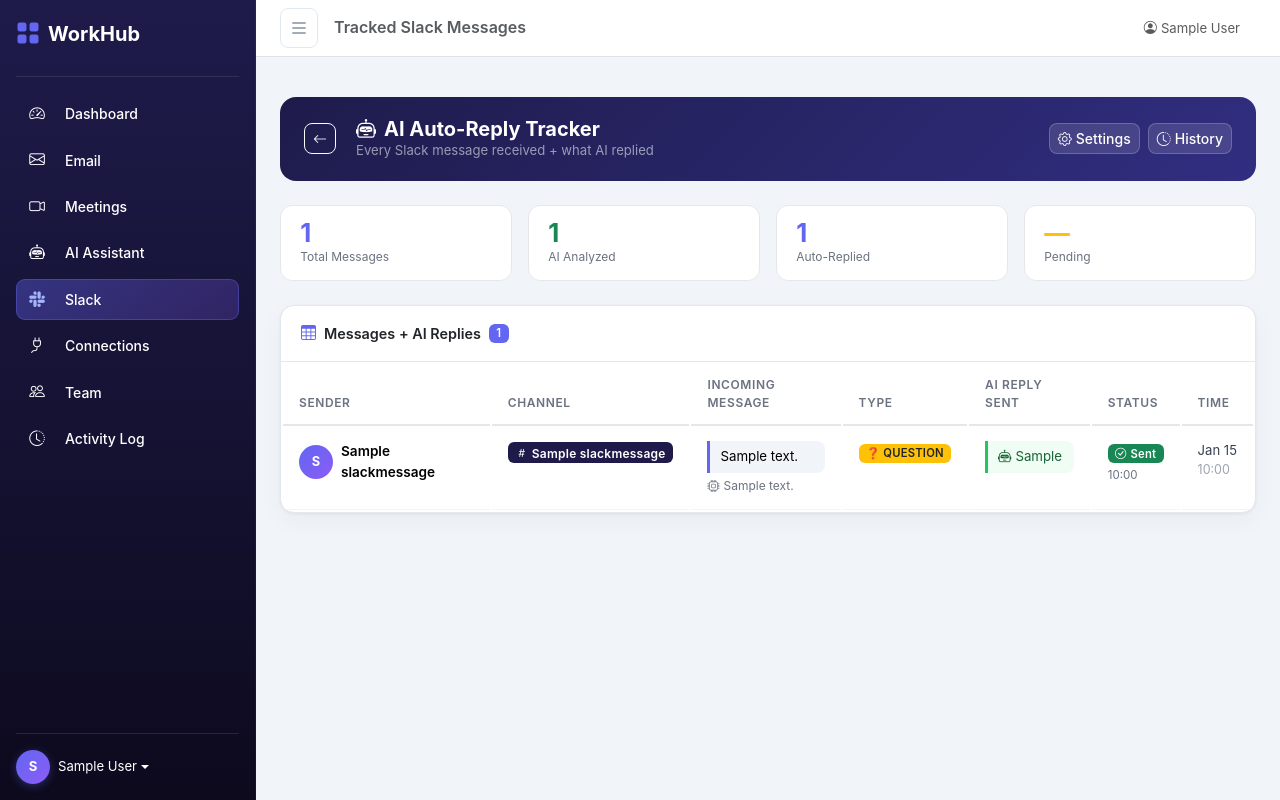
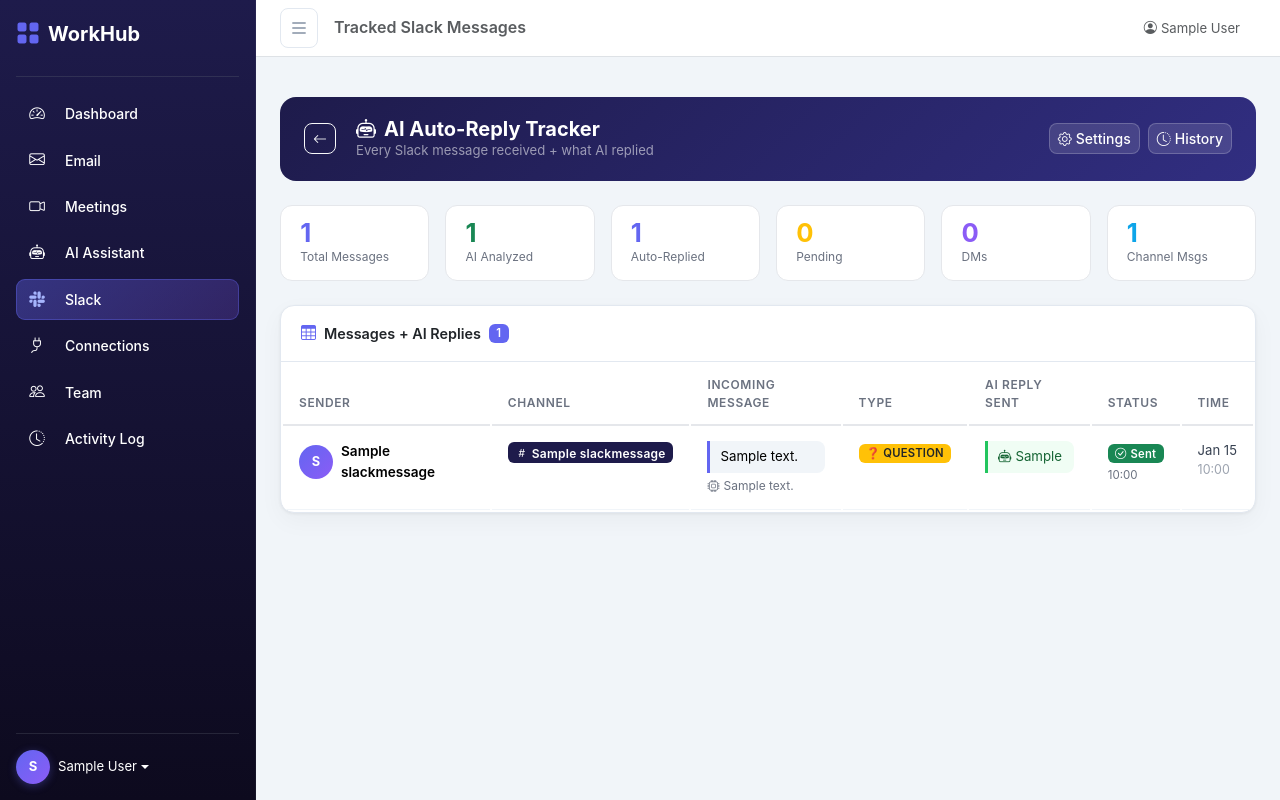
Before and after one commit to RIAURAI/custome_agents, a Django app: page /slack/track/ in a window 1280 px wide. Run offline with Django 5.2, Linux system fonts and the light colour scheme; a user stored in the database is signed in; tables that the repository leaves empty hold one stand-in row (values such as "Sample post").

Commit message:
slack user toekn

```diff
--- a/integrations/models.py
+++ b/integrations/models.py
@@ -28,6 +28,8 @@ class UserIntegration(models.Model):
     slack_app_token_enc = models.BinaryField(null=True, blank=True)
     # Signing Secret — used to verify incoming Slack webhook requests per user
     slack_signing_secret_enc = models.BinaryField(null=True, blank=True)
+    # User OAuth Token (xoxp-...) — for posting as the user (not the bot)
+    slack_user_token_enc = models.BinaryField(null=True, blank=True)
     connected_at = models.DateTimeField(auto_now_add=True)
 
     class Meta:
@@ -76,6 +78,8 @@ class CompanyIntegration(models.Model):
     slack_bot_user_id = models.CharField(max_length=100, blank=True)
     slack_app_token_enc = models.BinaryField(null=True, blank=True)
     slack_signing_secret_enc = models.BinaryField(null=True, blank=True)
+    # User OAuth Token (xoxp-...) — for posting as the user (not the bot)
+    slack_user_token_enc = models.BinaryField(null=True, blank=True)
 
     # Audit
     connected_by = models.ForeignKey(
--- a/slack_hub/views.py
+++ b/slack_hub/views.py
@@ -14,12 +14,7 @@ from django.views.decorators.csrf import csrf_exempt
 from django.views.decorators.http import require_POST
 
 from integrations.models import UserIntegration
-from integrations.slack_utils import get_valid_slack_token, get_valid_slack_signing_secret
-from integrations.models import CompanyIntegration
-from integrations.utils import get_company_slack_token, get_company_integration
 from integrations.slack_utils import get_valid_slack_token
-
-from companies.middleware import log_activity, platform_access_required
 
 from .models import SlackMessage, AutoReplyRule
 from .slack_service import (
@@ -34,47 +29,23 @@ logger = logging.getLogger(__name__)
 
 
 def _get_slack_token(request):
-    """Get valid Slack token for the current company or user, or return None with message."""
-    token = get_company_slack_token(request)
+    """Get valid Slack token or return None with message."""
+    integration = UserIntegration.objects.filter(
+        user=request.user, service="slack"
+    ).first()
+    if not integration:
+        messages.warning(request, "Please connect your Slack account first.")
+        return None
+    token = get_valid_slack_token(integration)
     if not token:
-        # Fallback: check UserIntegration for users without a company
-        user_integ = UserIntegration.objects.filter(
-            user=request.user, service="slack"
-        ).first()
-        if user_integ:
-            token = get_valid_slack_token(user_integ)
-    if not token:
-        messages.warning(request, "Please connect your Slack account first.")
+        messages.error(request, "Slack token invalid. Please reconnect.")
         return None
     return token
 
 
-def _verify_slack_signature(request, team_id: str = "") -> bool:
-    """
-    Verify the request is genuinely from Slack using the per-user signing secret.
-    Falls back to settings.SLACK_SIGNING_SECRET if no per-user secret is stored.
-    """
-    # Try to find signing secret from the matching user's integration record
-    signing_secret = ""
-    if team_id:
-        integration = UserIntegration.objects.filter(
-            service="slack", slack_team_id=team_id
-        ).first()
-        if integration:
-            signing_secret = get_valid_slack_signing_secret(integration) or ""
-
-    # Fallback: any connected Slack integration that has a signing secret
-    if not signing_secret:
-        for integ in UserIntegration.objects.filter(service="slack"):
-            s = get_valid_slack_signing_secret(integ)
-            if s:
-                signing_secret = s
-                break
-
-    # Final fallback: global settings (backwards compat)
-    if not signing_secret:
-        signing_secret = django_settings.SLACK_SIGNING_SECRET
-
+def _verify_slack_signature(request):
+    """Verify the request is genuinely from Slack using signing secret."""
+    signing_secret = django_settings.SLACK_SIGNING_SECRET
     if not signing_secret:
         return False
 
@@ -120,15 +91,15 @@ def slack_events_webhook(request):
     if payload.get("type") == "url_verification":
         return JsonResponse({"challenge": payload.get("challenge", "")})
 
-    # Verify request signature (pass team_id for per-user secret lookup)
-    team_id = payload.get("team_id", "")
-    if not _verify_slack_signature(request, team_id=team_id):
+    # Verify request signature
+    if not _verify_slack_signature(request):
         logger.warning("Slack event with invalid signature rejected.")
         return JsonResponse({"error": "Invalid signature"}, status=403)
 
     # Handle event callbacks
     if payload.get("type") == "event_callback":
         event = payload.get("event", {})
+        team_id = payload.get("team_id", "")
         try:
             _handle_slack_event(event, team_id)
         except Exception as e:
@@ -163,12 +134,12 @@ def _handle_slack_event(event: dict, team_id: str):
     if not text or not channel_id:
         return
 
-    # Find company with this Slack workspace connected
-    integration = CompanyIntegration.objects.filter(
+    # Find user with this Slack workspace connected
+    integration = UserIntegration.objects.filter(
         service="slack", slack_team_id=team_id
     ).first()
     if not integration:
-        integration = CompanyIntegration.objects.filter(service="slack").first()
+        integration = UserIntegration.objects.filter(service="slack").first()
     if not integration:
         return
 
@@ -178,12 +149,12 @@ def _handle_slack_event(event: dict, team_id: str):
 
     # Check auto-reply rules for this channel
     rule = AutoReplyRule.objects.filter(
-        company=integration.company, channel_id=channel_id, is_enabled=True
+        user=integration.user, channel_id=channel_id, is_enabled=True
     ).first()
     if not rule:
         # Check for global rule (channel_id="*" means all channels)
         rule = AutoReplyRule.objects.filter(
-            company=integration.company, channel_id="*", is_enabled=True
+            user=integration.user, channel_id="*", is_enabled=True
         ).first()
     if not rule:
         return
@@ -215,7 +186,7 @@ def _handle_slack_event(event: dict, team_id: str):
 
     # Save to DB
     msg, _ = SlackMessage.objects.get_or_create(
-        company=integration.company,
+        user=integration.user,
         channel_id=channel_id,
         timestamp=ts,
         defaults={
@@ -246,18 +217,15 @@ def _handle_slack_event(event: dict, team_id: str):
 # ── Page Views ────────────────────────────────────────────────────────────────
 
 
-@platform_access_required("slack")
+@login_required
 def channels_view(request):
     """List all Slack channels."""
     token = _get_slack_token(request)
     channels = []
     error = None
-    slack_connected = get_company_integration(request, "slack") is not None
-    # Fallback: check UserIntegration
-    if not slack_connected:
-        slack_connected = UserIntegration.objects.filter(
-            user=request.user, service="slack"
-        ).exclude(access_token_enc=None).exists()
+    slack_connected = UserIntegration.objects.filter(
+        user=request.user, service="slack"
+    ).exists()
 
     if token:
         try:
@@ -305,7 +273,7 @@ def _clean_slack_text(text, user_cache, token, get_user_name_fn):
     return text
 
 
-@platform_access_required("slack")
+@login_required
 def channel_messages_view(request, channel_id):
     """
     Show messages from a specific Slack channel.
@@ -395,22 +363,40 @@ def channel_messages_view(request, channel_id):
     })
 
 
-@platform_access_required("slack")
+@login_required
 def track_view(request):
     """Dashboard of all tracked/analyzed messages."""
     company = getattr(request, "company", None)
-    tracked = SlackMessage.objects.filter(company=company)[:50] if company else []
-    return render(request, "slack_hub/track.html", {"tracked_messages": tracked})
+    if company:
+        tracked = SlackMessage.objects.filter(company=company).order_by("-tracked_at")[:100]
+    else:
+        tracked = SlackMessage.objects.filter(company__members=request.user).order_by("-tracked_at")[:100]
+
+    tracked_list = list(tracked)
+    total = len(tracked_list)
+    replied = sum(1 for m in tracked_list if m.is_auto_replied)
+    pending = sum(1 for m in tracked_list if m.ai_reply and not m.is_auto_replied)
+    dm_count = sum(1 for m in tracked_list if m.channel_name.startswith("DM"))
+    channel_count = total - dm_count
+
+    stats = {
+        "total": total,
+        "analyzed": sum(1 for m in tracked_list if m.ai_classification),
+        "replied": replied,
+        "pending": pending,
+        "dm_count": dm_count,
+        "channel_count": channel_count,
+    }
+
+    return render(request, "slack_hub/track.html", {
+        "tracked_messages": tracked_list,
+        "stats": stats,
+    })
 
 
-@platform_access_required("slack", "manage")
+@login_required
 def auto_reply_settings_view(request):
     """Configure auto-reply rules per channel."""
-    company = getattr(request, "company", None)
-    if not company:
-        messages.warning(request, "You need to be part of a company to configure auto-reply settings.")
-        return redirect("slack_hub:channels")
-
     token = _get_slack_token(request)
     channels = []
     if token:
@@ -419,7 +405,7 @@ def auto_reply_settings_view(request):
         except Exception:
             pass
 
-    rules = {r.channel_id: r for r in AutoReplyRule.objects.filter(company=company)}
+    rules = {r.channel_id: r for r in AutoReplyRule.objects.filter(user=request.user)}
 
     if request.method == "POST":
         channel_id = request.POST.get("channel_id", "").strip()
@@ -431,7 +417,7 @@ def auto_reply_settings_view(request):
 
         if channel_id:
             rule, _ = AutoReplyRule.objects.get_or_create(
-                company=company, channel_id=channel_id
+                user=request.user, channel_id=channel_id
             )
             rule.channel_name = channel_name
             rule.is_enabled = is_enabled
@@ -448,11 +434,10 @@ def auto_reply_settings_view(request):
     })
 
 
-@platform_access_required("slack")
+@login_required
 def auto_reply_history_view(request):
     """Show all auto-replied and pending messages."""
-    company = getattr(request, "company", None)
-    tracked = SlackMessage.objects.filter(company=company).order_by("-tracked_at")[:100] if company else SlackMessage.objects.none()
+    tracked = SlackMessage.objects.filter(user=request.user).order_by("-tracked_at")[:100]
     stats = {
         "total": tracked.count(),
         "replied": sum(1 for m in tracked if m.is_auto_replied),
@@ -464,7 +449,7 @@ def auto_reply_history_view(request):
     })
 
 
-@platform_access_required("slack", "reply")
+@login_required
 @require_POST
 def ai_analyze_view(request):
     """
@@ -488,11 +473,8 @@ def ai_analyze_view(request):
         return JsonResponse({"error": str(e)}, status=500)
 
     # Store tracked message
-    company = getattr(request, "company", None)
-    if not company:
-        return JsonResponse({"error": "No company associated with your account."}, status=403)
     msg, created = SlackMessage.objects.get_or_create(
-        company=company,
+        user=request.user,
         channel_id=payload.get("channel_id", ""),
         timestamp=payload.get("ts", ""),
         defaults={
@@ -509,8 +491,6 @@ def ai_analyze_view(request):
         msg.ai_summary = result["summary"]
         msg.save()
 
-    log_activity(request, "ai_summarize", "slack", f"Classified message in {payload.get('channel_name', '')}")
-
     return JsonResponse({
         "classification": result["classification"],
         "summary": result["summary"],
@@ -518,7 +498,7 @@ def ai_analyze_view(request):
     })
 
 
-@platform_access_required("slack", "reply")
+@login_required
 @require_POST
 def ai_reply_view(request):
     """
@@ -540,11 +520,10 @@ def ai_reply_view(request):
         return JsonResponse({"error": "No text provided."}, status=400)
 
     # Check for custom instructions from auto-reply rule
-    company = getattr(request, "company", None)
     custom_instructions = ""
     rule = AutoReplyRule.objects.filter(
-        company=company, channel_id=channel_id
-    ).first() if company else None
+        user=request.user, channel_id=channel_id
+    ).first()
     if rule:
         custom_instructions = rule.custom_instructions
 
@@ -561,16 +540,14 @@ def ai_reply_view(request):
             try:
                 send_message(token, channel_id, reply_text, thread_ts=ts)
                 sent = True
-                log_activity(request, "ai_reply", "slack", f"Sent AI reply in {channel_id}")
                 # Update tracked message
-                if company:
-                    SlackMessage.objects.filter(
-                        company=company, channel_id=channel_id, timestamp=ts
-                    ).update(
-                        ai_reply=reply_text,
-                        is_auto_replied=True,
-                        reply_sent_at=datetime.now(timezone.utc),
-                    )
+                SlackMessage.objects.filter(
+                    user=request.user, channel_id=channel_id, timestamp=ts
+                ).update(
+                    ai_reply=reply_text,
+                    is_auto_replied=True,
+                    reply_sent_at=datetime.now(timezone.utc),
+                )
             except Exception as e:
                 return JsonResponse({"error": f"Reply generated but send failed: {e}", "reply": reply_text}, status=500)
         else:
@@ -582,7 +559,7 @@ def ai_reply_view(request):
     })
 
 
-@platform_access_required("slack")
+@login_required
 @require_POST
 def ai_summarize_channel_view(request):
     """
@@ -620,7 +597,6 @@ def ai_summarize_channel_view(request):
             })
 
         summary = summarize_channel(enriched)
-        log_activity(request, "ai_summarize", "slack", f"Summarized channel {channel_id}")
     except Exception as e:
         return JsonResponse({"error": str(e)}, status=500)
 
--- a/templates/slack_hub/track.html
+++ b/templates/slack_hub/track.html
@@ -80,30 +80,40 @@
 
     <!-- Stats row -->
     <div class="row g-3 mb-4">
-      <div class="col-6 col-md-3">
+      <div class="col-6 col-md-2">
         <div class="stat-card">
-          <div class="stat-num text-primary">{{ tracked_messages|length }}</div>
+          <div class="stat-num text-primary">{{ stats.total }}</div>
           <div class="stat-label">Total Messages</div>
         </div>
       </div>
-      <div class="col-6 col-md-3">
+      <div class="col-6 col-md-2">
         <div class="stat-card">
-          <div class="stat-num text-success">{{ tracked_messages|length }}</div>
+          <div class="stat-num text-success">{{ stats.analyzed }}</div>
           <div class="stat-label">AI Analyzed</div>
         </div>
       </div>
-      <div class="col-6 col-md-3">
+      <div class="col-6 col-md-2">
         <div class="stat-card">
-          {% with replied=tracked_messages|length %}
-          <div class="stat-num" style="color:#6366f1;">{{ tracked_messages|dictsort:"is_auto_replied"|length }}</div>
-          {% endwith %}
+          <div class="stat-num" style="color:#6366f1;">{{ stats.replied }}</div>
           <div class="stat-label">Auto-Replied</div>
         </div>
       </div>
-      <div class="col-6 col-md-3">
+      <div class="col-6 col-md-2">
         <div class="stat-card">
-          <div class="stat-num text-warning">—</div>
+          <div class="stat-num text-warning">{{ stats.pending }}</div>
           <div class="stat-label">Pending</div>
+        </div>
+      </div>
+      <div class="col-6 col-md-2">
+        <div class="stat-card">
+          <div class="stat-num" style="color:#8b5cf6;">{{ stats.dm_count }}</div>
+          <div class="stat-label">DMs</div>
+        </div>
+      </div>
+      <div class="col-6 col-md-2">
+        <div class="stat-card">
+          <div class="stat-num" style="color:#0ea5e9;">{{ stats.channel_count }}</div>
+          <div class="stat-label">Channel Msgs</div>
         </div>
       </div>
     </div>
@@ -142,9 +152,15 @@
               </td>
               <!-- Channel -->
               <td style="padding:.85rem 1rem;vertical-align:top;">
+                {% if "DM" in msg.channel_name %}
+                <span class="badge" style="background:#7c3aed;font-size:.75rem;">
+                  <i class="bi bi-chat-dots me-1"></i>{{ msg.channel_name }}
+                </span>
+                {% else %}
                 <span class="badge" style="background:#1e1b4b;font-size:.75rem;">
                   <i class="bi bi-hash me-1"></i>{{ msg.channel_name }}
                 </span>
+                {% endif %}
               </td>
               <!-- Incoming message -->
               <td style="padding:.85rem 1rem;vertical-align:top;max-width:260px;">
@@ -195,7 +211,7 @@
                 {% elif msg.ai_reply %}
                 <span class="badge bg-warning text-dark"><i class="bi bi-pencil me-1"></i>Draft</span>
                 {% else %}
-                <span class="badge bg-secondary">Pending</span>
+                <span class="badge" style="background:#f1f5f9;color:#6b7280;">Tracked</span>
                 {% endif %}
               </td>
               <!-- Time -->
```
Also changed, not shown: integrations/slack_utils.py (+7 -0 lines), integrations/views.py (+11 -0 lines), slack_hub/bot_service.py (+21 -8 lines), templates/integrations/_slack_connect_modal.html (+23 -0 lines).
